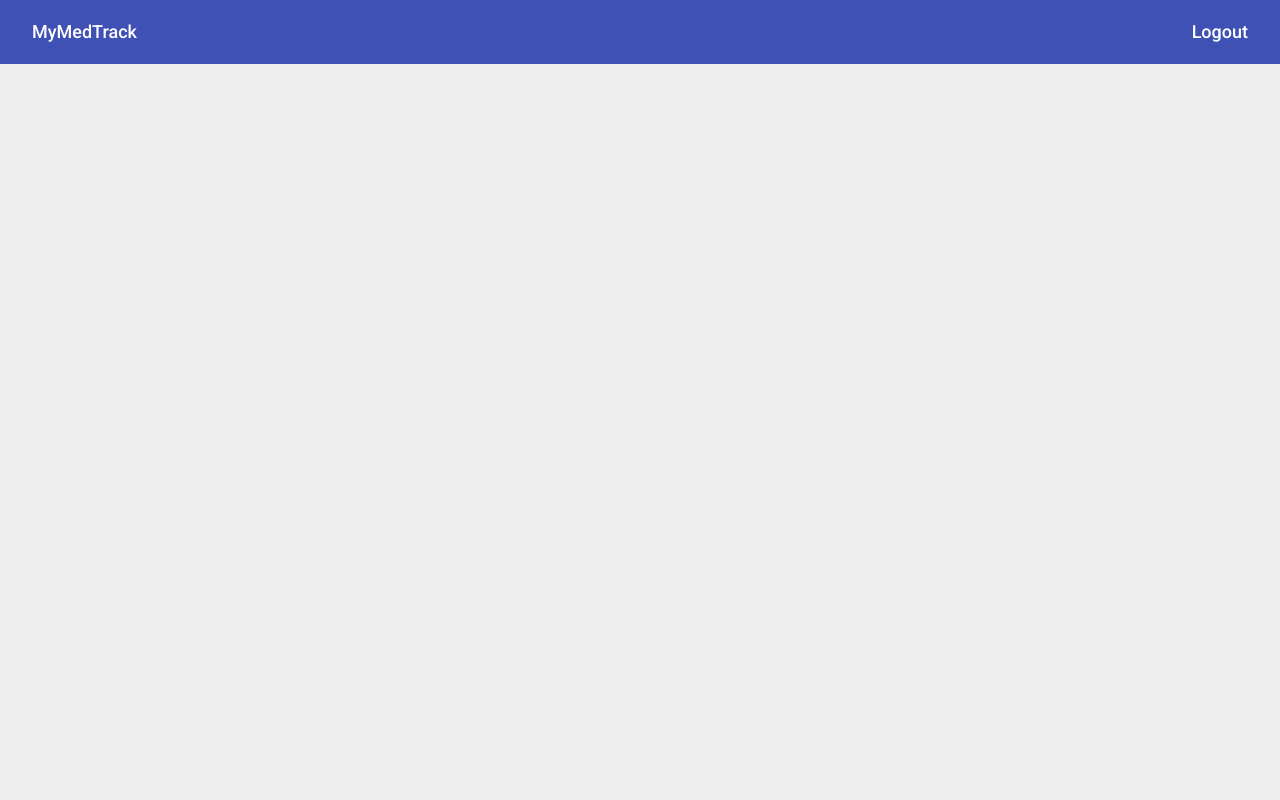
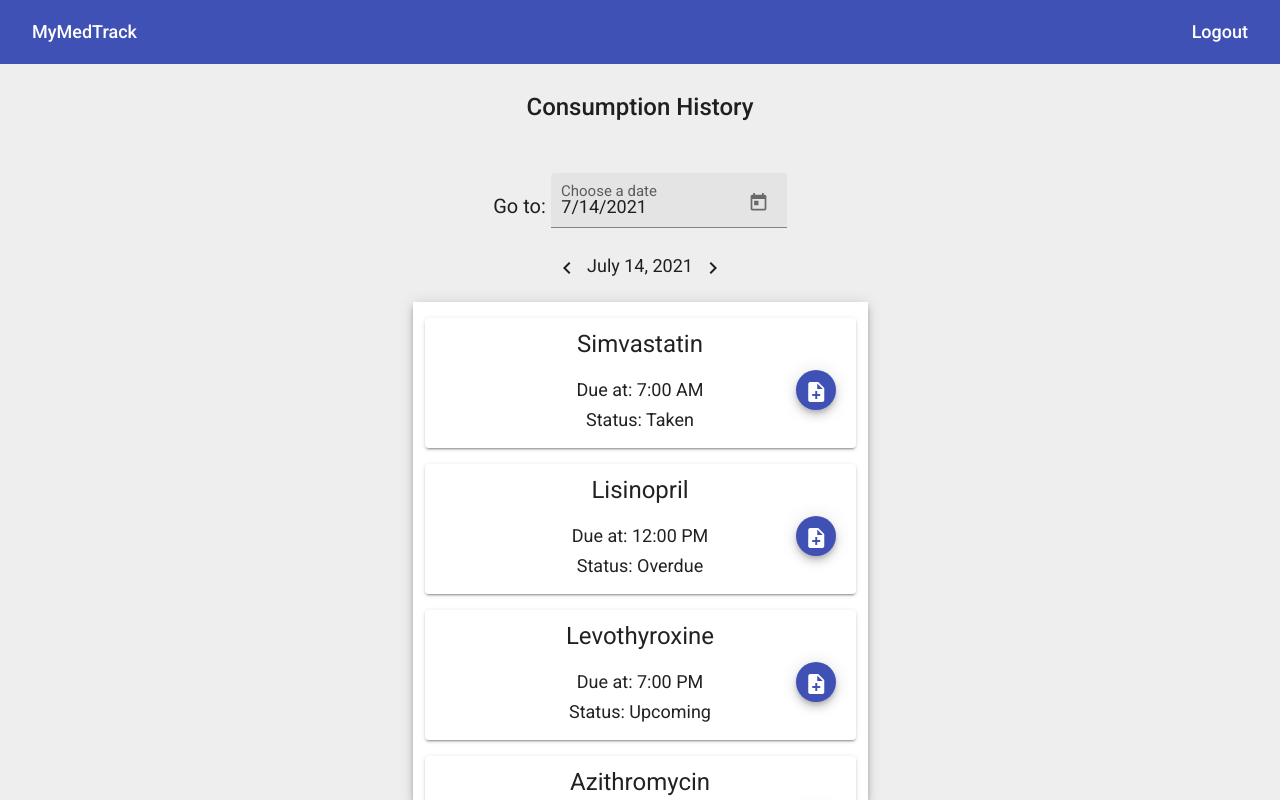
Before and after one commit to hayescody27/my-med-track, an Angular app: page /consumption-tracker in a window 1280 px wide. Before the commit this address led to /. Built offline with nearby package versions, Linux system fonts and the light colour scheme.

Commit message:
consumption history done

```diff
--- a/src/app/app-routing.module.ts
+++ b/src/app/app-routing.module.ts
@@ -1,5 +1,6 @@
 import { NgModule } from '@angular/core';
 import { Routes, RouterModule } from '@angular/router';
+import { ConsumptionTrackerComponent } from './consumption-tracker/consumption-tracker.component';
 import { HomeComponent } from './home/home.component';
 import { MedicationAlertComponent } from './medication-alert/medication-alert.component';
 import { MedicationDetailsComponent } from './medication-details/medication-details.component';
@@ -10,7 +11,8 @@ const routes: Routes = [
   { path: 'home', component: HomeComponent },
   { path: 'medication-details', component: MedicationDetailsComponent },
   { path: 'medication-alert', component: MedicationAlertComponent },
-  { path: 'medication-list', component: MedicationListComponent }
+  { path: 'consumption-tracker', component: ConsumptionTrackerComponent },
+  { path: 'medication-list', component: MedicationListComponent },
 ];
 
 @NgModule({
--- /dev/null
+++ b/src/app/components/history-card/history-card.component.html
@@ -0,0 +1,22 @@
+<mat-card class="mat-elevation-z2">
+    <div class="row medication-name">
+        <div class="col-sm-12 text-center">
+            {{data.medicationName}}
+        </div>
+    </div>
+    <div class="row justify-content-center align-items-center due-at pt-3">
+        <div class="col-sm-8 offset-sm-2 text-center">
+            {{'Due at: ' + data.dueAt}}
+        </div>
+        <div class="col-sm-2">
+            <button mat-mini-fab color="primary">
+                <mat-icon>note_add</mat-icon>
+            </button>
+        </div>
+    </div>
+    <div class="row status">
+        <div class="col-sm-12 text-center">
+            {{'Status: ' + data.status}}
+        </div>
+    </div>
+</mat-card>
--- /dev/null
+++ b/src/app/components/history-card/history-card.component.scss
@@ -0,0 +1,22 @@
+mat-card {
+    width: 100%;
+    height: 130px;
+    margin-top: 16px;
+    margin-bottom: 16px;
+}
+
+.medication-name {
+    text-align: center;
+    font-size: 24px;
+    font-weight: 500px;
+}
+
+.due-at {
+    text-align: center;
+    font-size: 18px;
+}
+
+.status {
+    text-align: center;
+    font-size: 18px;
+}
--- /dev/null
+++ b/src/app/components/history-card/history-card.component.ts
@@ -0,0 +1,16 @@
+import { Component, Input, OnInit } from '@angular/core';
+
+@Component({
+  selector: 'app-history-card',
+  templateUrl: './history-card.component.html',
+  styleUrls: ['./history-card.component.scss']
+})
+export class HistoryCardComponent implements OnInit {
+
+  @Input() data: any = {};
+  constructor() { }
+
+  ngOnInit(): void {
+  }
+
+}
--- /dev/null
+++ b/src/app/consumption-tracker/consumption-tracker.component.html
@@ -0,0 +1,36 @@
+<div class="container p-4">
+    <div class="row">
+        <div class="col-sm-12 page-title">
+            Consumption History
+        </div>
+    </div>
+    <div class="row justify-content-center pt-5">
+        <div class="col-sm-4 text-center">
+            <mat-label>Go to: </mat-label>
+            <mat-form-field appearance="fill">
+                <mat-label>Choose a date</mat-label>
+                <input matInput [matDatepicker]="picker" [(ngModel)]="currentDate" autocomplete="off">
+                <mat-datepicker-toggle matSuffix [for]="picker"></mat-datepicker-toggle>
+                <mat-datepicker #picker></mat-datepicker>
+            </mat-form-field>
+        </div>
+        <div class="row justify-content-center">
+            <div class="col-sm-4 d-flex justify-content-center align-items-center">
+                <button mat-icon-button (click)="subtractDay()">
+                    <mat-icon>chevron_left</mat-icon>
+                </button>
+                <span id="current-date">{{ currentDate | date : 'longDate'}}</span>
+                <button mat-icon-button (click)="addDay()">
+                    <mat-icon>chevron_right</mat-icon>
+                </button>
+            </div>
+        </div>
+        <div class="row justify-content-center pt-3">
+            <div class="col-sm-5 card-container mat-elevation-z5">
+                <ng-container *ngFor="let d of data">
+                    <app-history-card [data]="d"></app-history-card>
+                </ng-container>
+            </div>
+        </div>
+    </div>
+</div>
--- /dev/null
+++ b/src/app/consumption-tracker/consumption-tracker.component.scss
@@ -0,0 +1,14 @@
+mat-label {
+    font-size: 20px;
+    font-weight: 400;
+}
+
+#current-date {
+    font-size: 18px;
+}
+
+.card-container {
+    overflow-y: scroll;
+    height: 500px;
+    background-color: white;
+}
--- /dev/null
+++ b/src/app/consumption-tracker/consumption-tracker.component.ts
@@ -0,0 +1,28 @@
+import { Component, OnInit } from '@angular/core';
+
+@Component({
+  selector: 'app-consumption-tracker',
+  templateUrl: './consumption-tracker.component.html',
+  styleUrls: ['./consumption-tracker.component.scss']
+})
+export class ConsumptionTrackerComponent {
+
+  currentDate: Date = new Date();
+  data = [
+    { medicationName: 'Simvastatin', dueAt: '7:00 AM', status: 'Taken' },
+    { medicationName: 'Lisinopril', dueAt: '12:00 PM', status: 'Overdue' },
+    { medicationName: 'Levothyroxine', dueAt: '7:00 PM', status: 'Upcoming' },
+    { medicationName: 'Azithromycin', dueAt: '7:00 PM', status: 'Upcoming' },
+    { medicationName: 'Metformin', dueAt: '9:00 PM', status: 'Upcoming' },
+  ];
+
+
+  subtractDay() {
+    this.currentDate = new Date(new Date(this.currentDate).setDate(this.currentDate.getDate() - 1))
+  }
+
+  addDay() {
+    this.currentDate = new Date(new Date(this.currentDate).setDate(this.currentDate.getDate() + 1))
+  }
+
+}
--- a/src/app/home/home.component.html
+++ b/src/app/home/home.component.html
@@ -11,7 +11,7 @@
     </div>
     <div class="row text-center">
         <div class="col-sm-12 pb-4">
-            <app-home-button [buttonText]="'Consumption History'" [buttonIcon]="'timeline'" [navLink]="'/home'"></app-home-button>
+            <app-home-button [buttonText]="'Consumption History'" [buttonIcon]="'timeline'" [navLink]="'/consumption-tracker'"></app-home-button>
         </div>
     </div>
     <div class="row text-center">
--- a/src/app/medication-list/medication-list.component.html
+++ b/src/app/medication-list/medication-list.component.html
@@ -37,7 +37,7 @@
                     </td>
                 </ng-container>
                 <tr mat-header-row *matHeaderRowDef="displayedColumns; sticky: true"></tr>
-                <tr mat-row *matRowDef="let row; columns: displayedColumns;" matRipple (click)="routeToDetails($event)"></tr>
+                <tr mat-row *matRowDef="let row; columns: displayedColumns;" (click)="routeToDetails($event)"></tr>
             </table>
         </div>
         <mat-hint class="pt-1">*Click row to view more info.</mat-hint>
--- a/src/app/medication-list/medication-list.component.ts
+++ b/src/app/medication-list/medication-list.component.ts
@@ -8,9 +8,7 @@ import { Router } from '@angular/router';
 })
 export class MedicationListComponent {
 
-  constructor(private router: Router) {
-
-  }
+  constructor(private router: Router) { }
 
   displayedColumns: string[] = ['name', 'dosage', 'instructions', 'refillFreq', 'schedule', 'active'];
   dataSource = [
```
Also changed, not shown: src/app/app.module.ts (+12 -1 lines), 2 other files (tests, documents, lock files or other folders).
